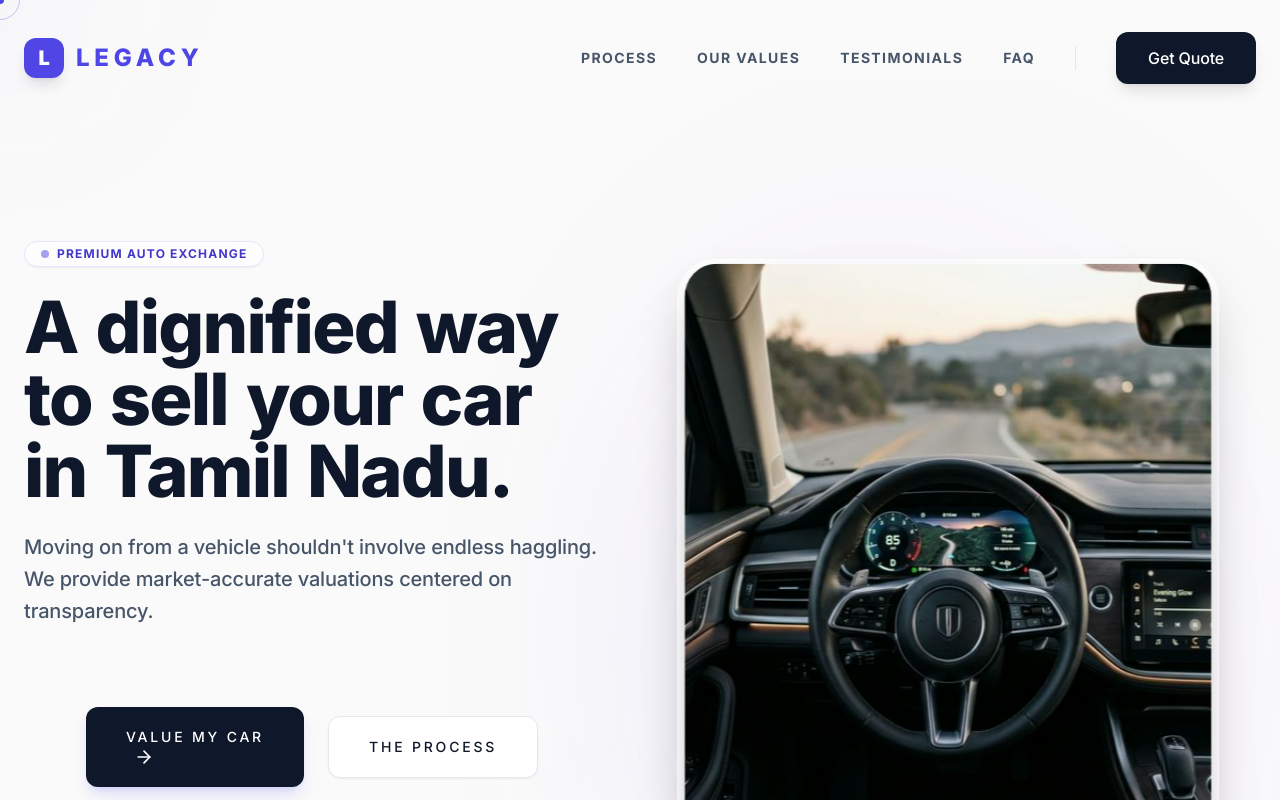
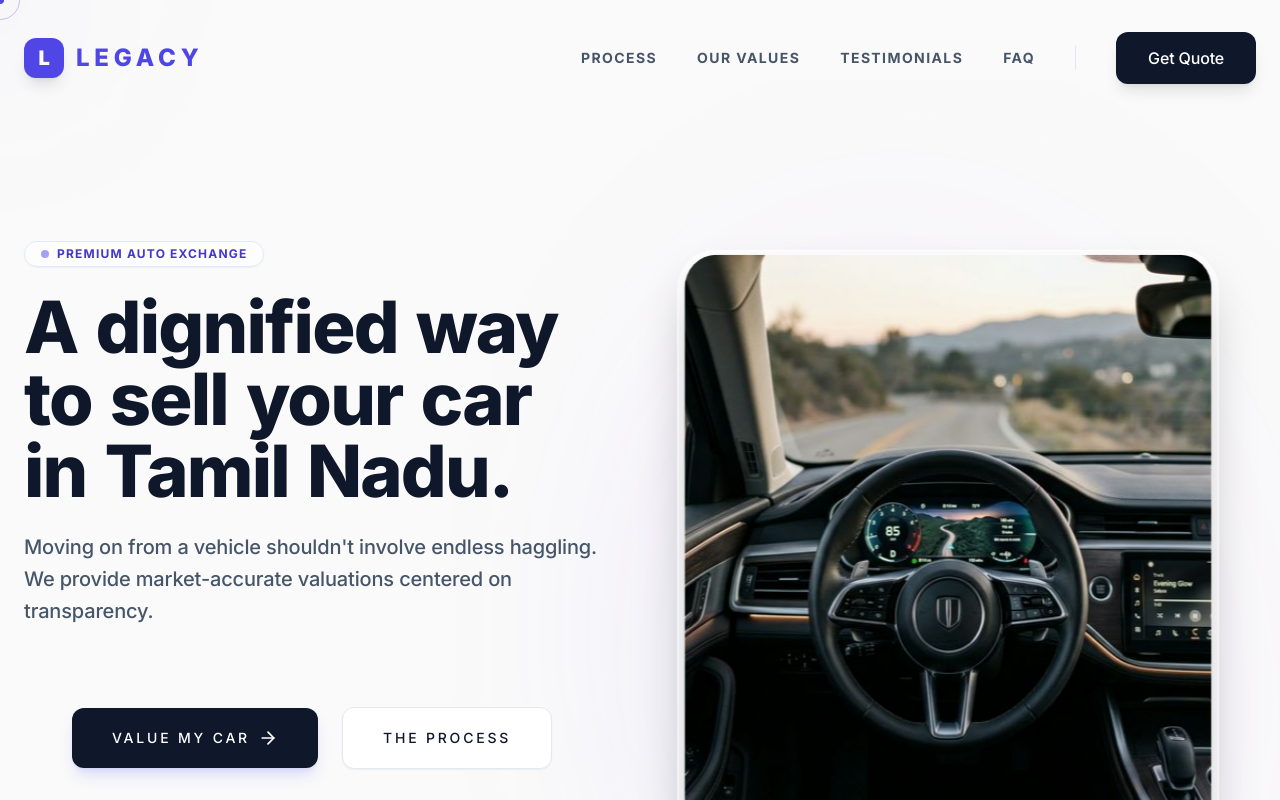
Before and after one commit to RoxstarStephen/Legacy-Auto-Exchange, a React (Vite) app: page / in a window 1280 px wide. Shown: the top 800 px of the page. Built offline with nearby package versions, Linux system fonts and the light colour scheme.

Commit message:
Fixed the arrow misalignment in CTA

```diff
--- a/src/components/Button.tsx
+++ b/src/components/Button.tsx
@@ -123,7 +123,8 @@ export const Button: React.FC<ButtonProps> = ({
         <span className="absolute inset-0 bg-gradient-to-r from-indigo-500/20 to-purple-500/20 blur-xl opacity-0 hover:opacity-100 transition-opacity duration-500" />
       )}
       <motion.span
-        className="relative z-10"
+        // Keep label text and any inline icon children on the same row (mobile-friendly).
+        className="relative z-10 inline-flex items-center flex-nowrap"
         style={{
           x: magnetic ? spanMoveX : 0,
           y: magnetic ? spanMoveY : 0,
```
